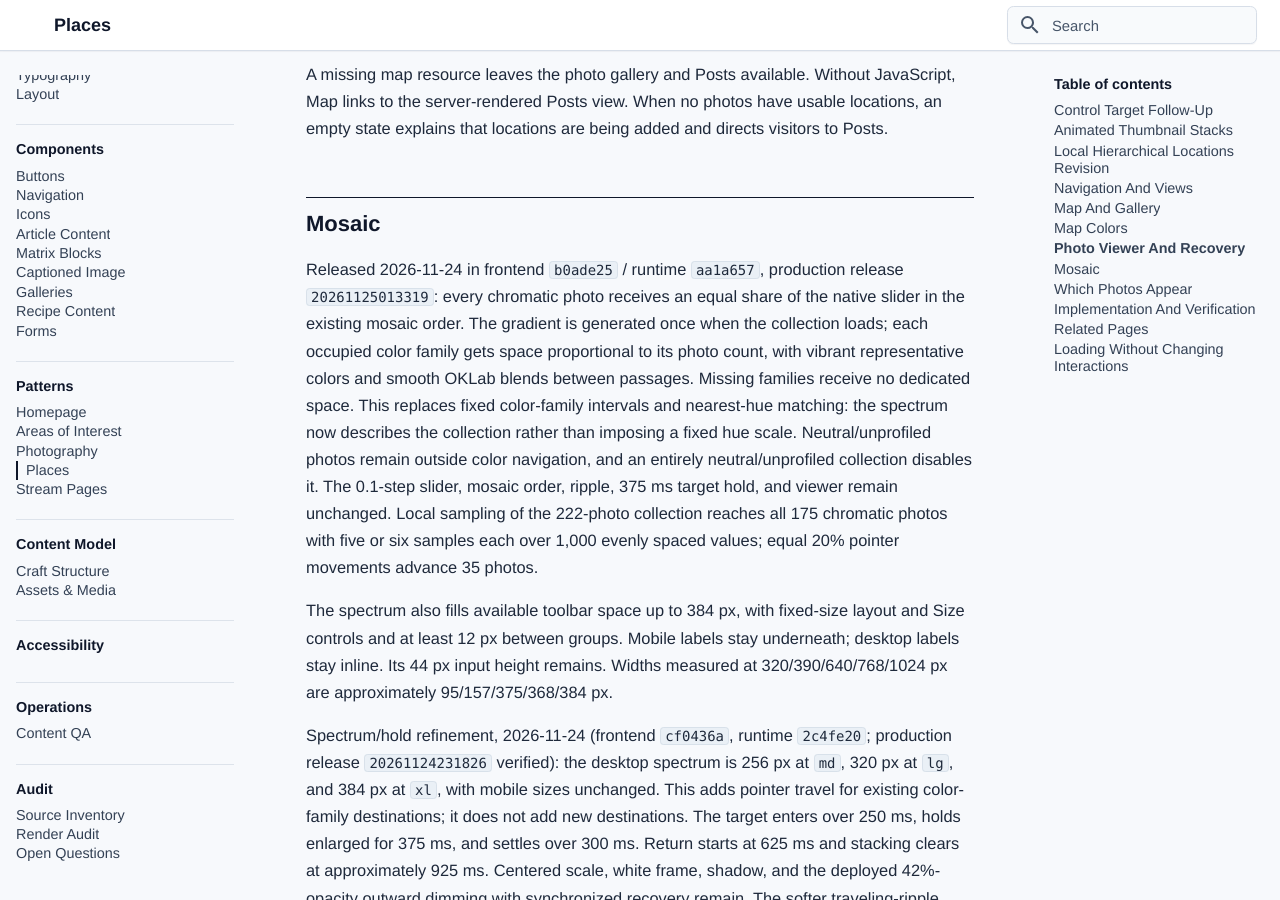
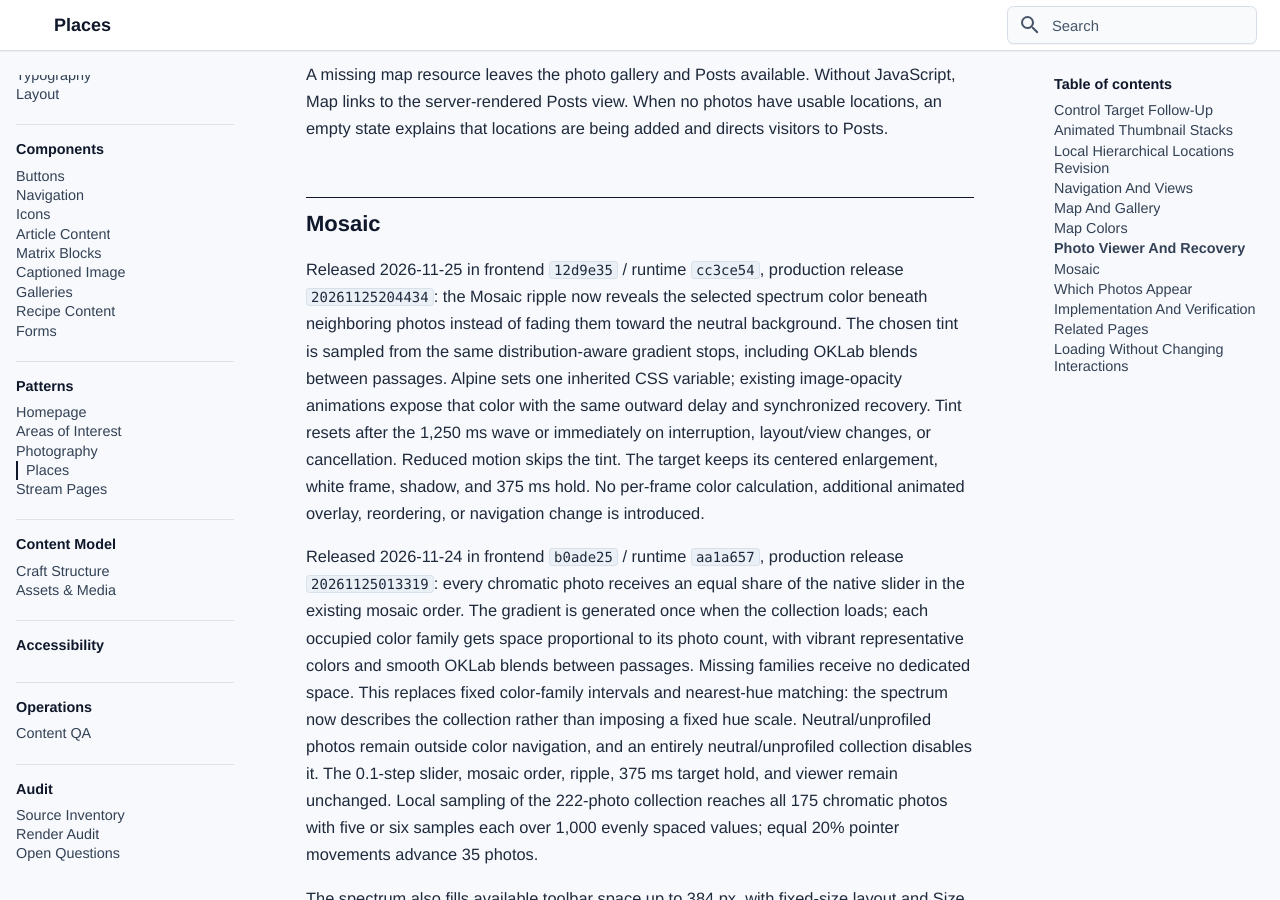
Before and after one commit to bentilden/Design-System, an MkDocs documentation site: the page built from docs/patterns/places.md, in a window 1280 px wide and 900 px high, scrolled down 18434 px. Built offline with MkDocs 1.6.1 and Material for MkDocs 9.7.7, drawn with Linux system fonts in a browser that asks for light colours; some web fonts are replaced.

Commit message:
Document the released selected-color mosaic ripple

```diff
--- a/docs/patterns/places.md
+++ b/docs/patterns/places.md
@@ -217,6 +217,8 @@ A missing map resource leaves the photo gallery and Posts available. Without Jav
 
 ## Mosaic
 
+Released 2026-11-25 in frontend `12d9e35` / runtime `cc3ce54`, production release `20261125204434`: the Mosaic ripple now reveals the selected spectrum color beneath neighboring photos instead of fading them toward the neutral background. The chosen tint is sampled from the same distribution-aware gradient stops, including OKLab blends between passages. Alpine sets one inherited CSS variable; existing image-opacity animations expose that color with the same outward delay and synchronized recovery. Tint resets after the 1,250 ms wave or immediately on interruption, layout/view changes, or cancellation. Reduced motion skips the tint. The target keeps its centered enlargement, white frame, shadow, and 375 ms hold. No per-frame color calculation, additional animated overlay, reordering, or navigation change is introduced.
+
 Released 2026-11-24 in frontend `b0ade25` / runtime `aa1a657`, production release `20261125013319`: every chromatic photo receives an equal share of the native slider in the existing mosaic order. The gradient is generated once when the collection loads; each occupied color family gets space proportional to its photo count, with vibrant representative colors and smooth OKLab blends between passages. Missing families receive no dedicated space. This replaces fixed color-family intervals and nearest-hue matching: the spectrum now describes the collection rather than imposing a fixed hue scale. Neutral/unprofiled photos remain outside color navigation, and an entirely neutral/unprofiled collection disables it. The 0.1-step slider, mosaic order, ripple, 375 ms target hold, and viewer remain unchanged. Local sampling of the 222-photo collection reaches all 175 chromatic photos with five or six samples each over 1,000 evenly spaced values; equal 20% pointer movements advance 35 photos.
 
 The spectrum also fills available toolbar space up to 384 px, with fixed-size layout and Size controls and at least 12 px between groups. Mobile labels stay underneath; desktop labels stay inline. Its 44 px input height remains. Widths measured at 320/390/640/768/1024 px are approximately 95/157/375/368/384 px.
```
